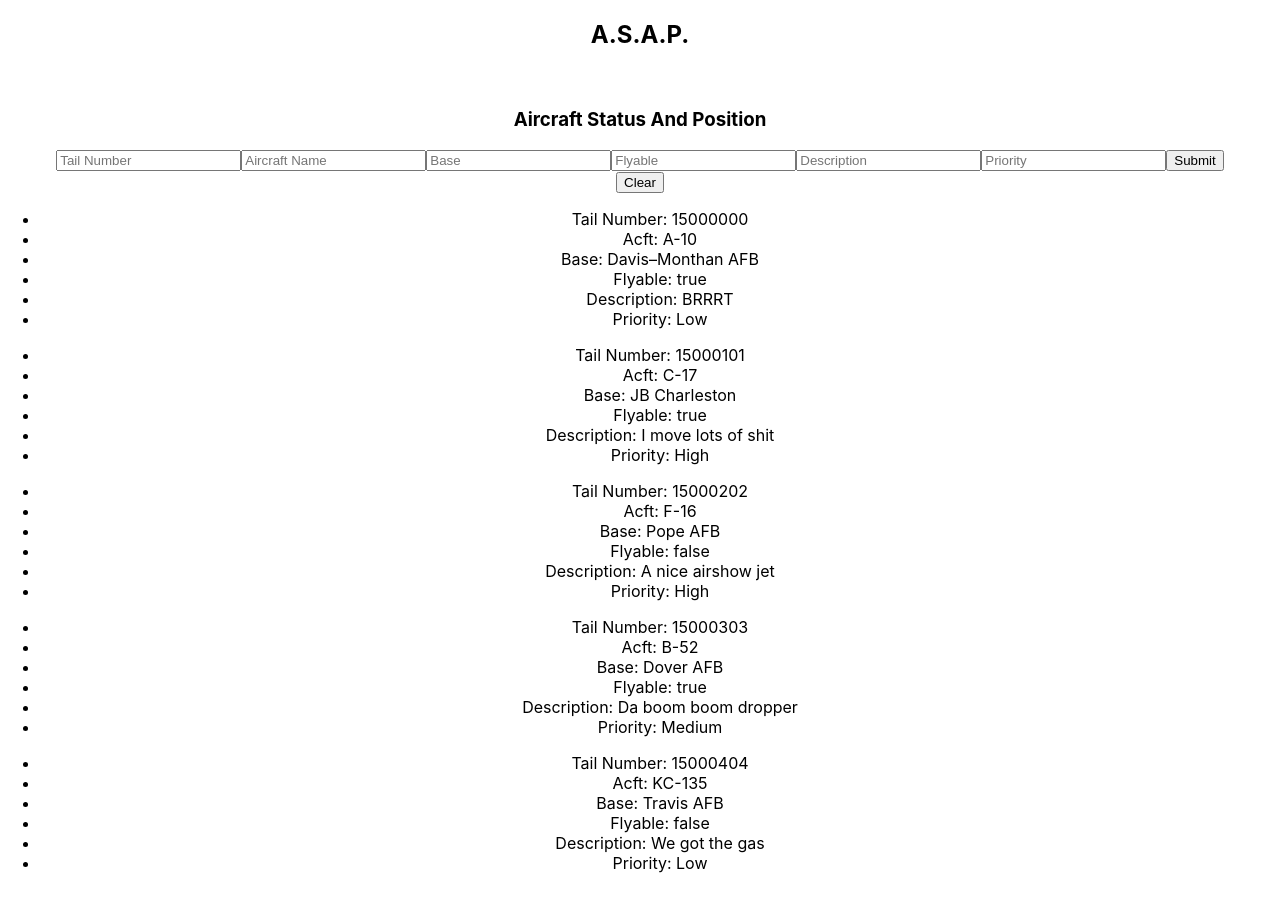
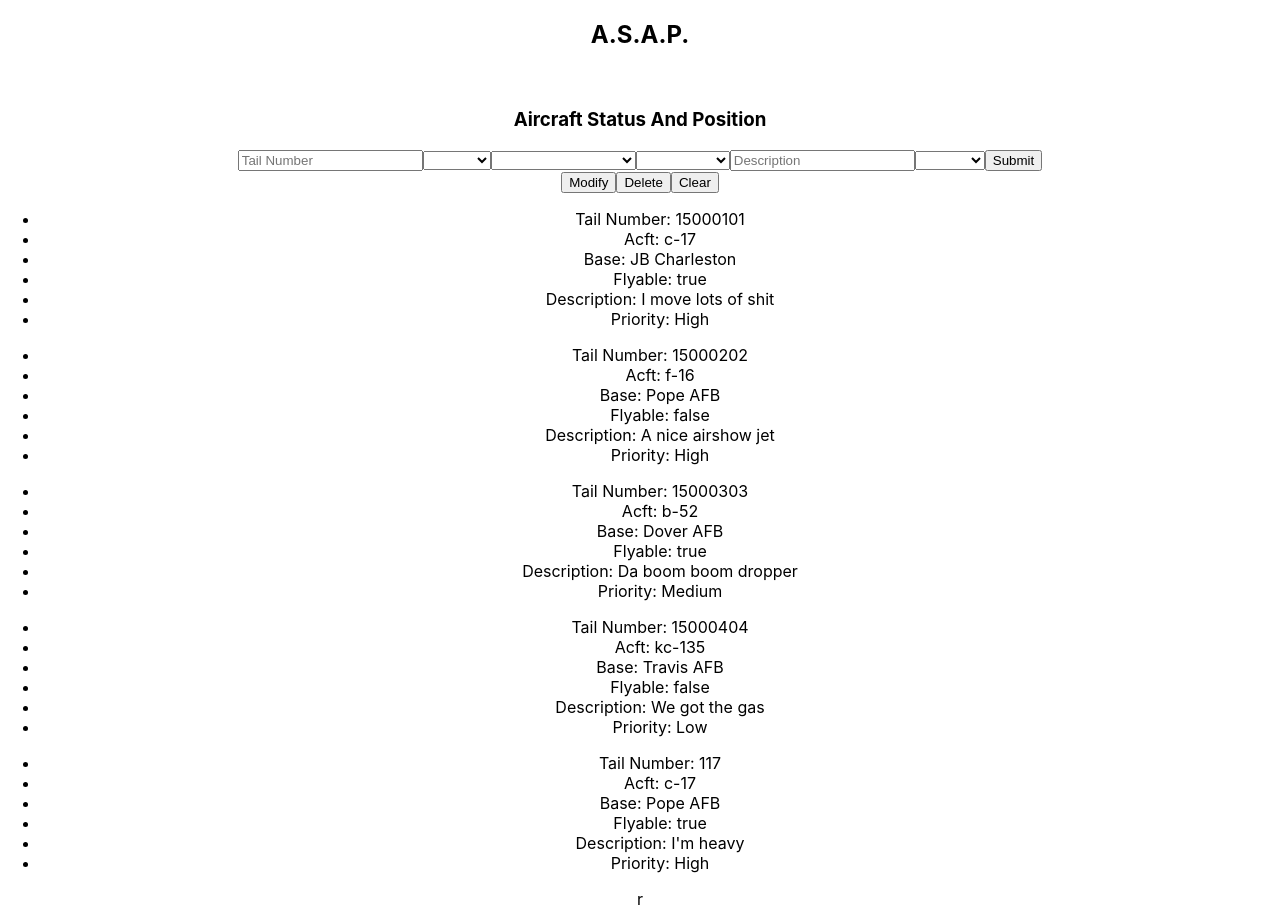
Before and after one commit to Warbuckle117/ASAP_FrontEnd, a React (Create React App) app: page / in a window 1280 px wide. Built offline with nearby package versions, Linux system fonts and the light colour scheme.

Commit message:
semi-working

```diff
--- a/src/App.js
+++ b/src/App.js
@@ -12,6 +12,7 @@ const App = () => {
   const [isLoading, setIsLoading] = useState(true)
   //-1 on current status item means no data is loaded to edit form
   const [currentStatusItem, setCurrentStatusItem] = useState(-1)
+  const [currentArrayItem, setCurrentArrayItem] = useState(-1)
 
   //useEffect for aircraft and bases
   useEffect(() => {
@@ -32,12 +33,12 @@ const App = () => {
     <div className='App'>
       <h2>A.S.A.P.</h2><br/>
       <h3>Aircraft Status And Position</h3>
-      <StatusForm currentStatusItem={currentStatusItem} statusData={statusData} aircraftData={aircraftData} baseData={baseData} setItemCallback={(item) => setCurrentStatusItem(item)} />
+      <StatusForm currentStatusItem={currentStatusItem} currentArrayItem={currentArrayItem} statusData={statusData} aircraftData={aircraftData} baseData={baseData} setItemCallback={(item) => setCurrentStatusItem(item)} />
       <Switch >
         <Route exact path='/' >
-          <StatusList statusData={statusData} aircraftData={aircraftData} baseData={baseData} setItemCallback={(item) => setCurrentStatusItem(item)}/>
+          <StatusList statusData={statusData} aircraftData={aircraftData} baseData={baseData} setItemCallback={(item) => setCurrentStatusItem(item)} setArrayItemCallback={(item) => setCurrentArrayItem(item)}/>
         </Route>
-      </Switch>
+      </Switch>r
 
     </div>
   );
--- a/src/components/DataHandler.js
+++ b/src/components/DataHandler.js
@@ -66,18 +66,23 @@ class DataHandler {
     } else {
       throw new Error('did not pass datavalidation');
     }
-    return new Error('Failed to post record or record already exists');
   }
 
   async editStatus (new_status_data, status_id) { // should modify the status data for a specified tail number and update the status list entry
     // verify that the new_status_data object contains valid data
     // verify that there is a record in the status list with a matching tail number
+    console.log('inside editStatus conditionals',
+      this.verifyNewStatusData(new_status_data) + "AND",
+      status_id !== undefined + "AND (",
+      (this.findRecordByID(status_id) === 0 + "OR",
+      this.findRecordByID(status_id)) + ")");
     if(this.verifyNewStatusData(new_status_data)
         && status_id !== undefined
         && (this.findRecordByID(status_id) === 0
         || this.findRecordByID(status_id)))
     {
       // update the record in status list
+      console.log('inside editStatus 2')
       if(this.use_mock_data){
         const edit_status_data = Object.assign({}, new_status_data);
         edit_status_data['status_id'] = status_id;
@@ -90,14 +95,16 @@ class DataHandler {
         //patch /status/:statusid
       }
     }
-    return new Error('Failed to edit record or record not found');
+    throw new Error('Failed to edit record or record not found');
   }
 
   async deleteStatus (status_id) { // should remove a tail number and it's corresponding status data from the status list
     // verify that status_data_to_delete exists within the status list
+    console.log('inside delete status1', status_id)
     if((this.findRecordByID(status_id) === 0
     || this.findRecordByID(status_id)))
     {
+      console.log('inside delete status2', status_id)
       // remove status_data_to_delete's matching record from the status list
       if(this.use_mock_data){
         let recordID = this.findRecordByID(status_id);
@@ -121,9 +128,10 @@ class DataHandler {
         }
       }
     } else {
-      console.log('this function has a paramter find record')
+      console.log('this function has a paramter find record', status_id)
       return false;
     }
+    console.log('record not found in find record by id', status_id);
     return false;
   }
 
@@ -141,17 +149,35 @@ class DataHandler {
     return false;
   }
 
-  // {‘status_tail_number’: ‘87-1502’, ‘aircraft_id’: 5, ‘base_id’: 6, ‘status_is_flyable’: true, ‘status_description’: ‘engine needs repair’, ‘status_priority’: 1}
-//   {
-//     "status_tail_number": "asdfasdf",
-//     "aircraft_id": 0,
-//     "base_id": 0,
-//     "status_is_flyable": "1",
-//     "status_description": "It Works!",
-//     "status_priority": "1"
-// }
+  // aircraft_id: 2
+  // base_id: 1
+  // status_description: "A nice airshow jet"
+  // status_id: 2
+  // status_is_flyable: false
+  // status_priority: 1
+  // status_tail_number: 15000202
+
 
   verifyNewStatusData (new_status_data) {
+    console.log(
+      new_status_data['status_tail_number'] !== undefined,
+      typeof new_status_data['status_tail_number'] === 'string',
+
+      new_status_data['aircraft_id'] !== undefined,
+      typeof new_status_data['aircraft_id'] === 'number',
+
+      new_status_data['base_id'] !== undefined,
+      typeof new_status_data['base_id'] === 'number',
+
+      new_status_data['status_is_flyable'] !== undefined,
+      typeof new_status_data['status_is_flyable'] === 'boolean',
+
+      new_status_data['status_description'] !== undefined,
+      typeof new_status_data['status_description'] === 'string',
+
+      new_status_data['status_priority'] !== undefined,
+      typeof new_status_data['status_priority'] === 'number',
+    );
     return ( true
         && new_status_data['status_tail_number'] !== undefined
         && typeof new_status_data['status_tail_number'] === 'string'
@@ -234,64 +260,64 @@ class DataHandler {
   getMockStatusData() {
     return [
       {
-        status_id: 0,
-        status_tail_number: 15000000,
-        aircraft_id: 0,
-        aircraft_name: "A-10",
-        base_id: 0,
-        base_name: "Davis–Monthan AFB",
-        status_is_flyable: true,
-        status_description: "BRRRT",
-        status_repair_priority: 3,
-        status_last_updated: "2021-07-29",
+        "status_id": 1,
+        "status_tail_number": "15000101",
+        "aircraft_id": 1,
+        "aircraft_name": "c-17",
+        "base_id": 2,
+        "base_name": "JB Charleston",
+        "status_is_flyable": true,
+        "status_description": "I move lots of shit",
+        "status_priority": 1,
+        "updated_at": "2021-08-17T21:20:51.486Z",
       },
       {
-        status_id: 1,
-        status_tail_number: 15000101,
-        aircraft_id: 1,
-          aircraft_name: "C-17",
-        base_id: 2,
-    	  base_name: "JB Charleston",
-        status_is_flyable: true,
-        status_description: "I move lots of shit",
-        status_repair_priority: 1,
-        status_last_updated: "2021-08-12",
+        "status_id": 2,
+        "status_tail_number": "15000202",
+        "aircraft_id": 2,
+        "aircraft_name": "f-16",
+        "base_id": 1,
+        "base_name": "Pope AFB",
+        "status_is_flyable": false,
+        "status_description": "A nice airshow jet",
+        "status_priority": 1,
+        "updated_at": "2021-08-17T21:20:51.486Z",
       },
       {
-        status_id: 2,
-        status_tail_number: 15000202,
-        aircraft_id: 2,
-          aircraft_name: "F-16",
-        base_id: 1,
-          base_name: "Pope AFB",
-        status_is_flyable: false,
-        status_description: "A nice airshow jet",
-        status_repair_priority: 1,
-        status_last_updated: "2021-08-15",
+        "status_id": 3,
+        "status_tail_number": "15000303",
+        "aircraft_id": 4,
+        "aircraft_name": "b-52",
+        "base_id": 4,
+        "base_name": "Dover AFB",
+        "status_is_flyable": true,
+        "status_description": "Da boom boom dropper",
+        "status_priority": 2,
+        "updated_at": "2021-08-17T21:20:51.486Z",
       },
       {
-        status_id: 3,
-        status_tail_number: 15000303,
-        aircraft_id: 4,
-          aircraft_name: "B-52",
-        base_id: 4,
-          base_name: "Dover AFB",
-        status_is_flyable: true,
-        status_description: "Da boom boom dropper",
-        status_repair_priority: 2,
-        status_last_updated: "2021-08-11",
+        "status_id": 4,
+        "status_tail_number": "15000404",
+        "aircraft_id": 3,
+        "aircraft_name": "kc-135",
+        "base_id": 3,
+        "base_name": "Travis AFB",
+        "status_is_flyable": false,
+        "status_description": "We got the gas",
+        "status_priority": 3,
+        "updated_at": "2021-08-17T21:20:51.486Z",
       },
       {
-        status_id: 4,
-        status_tail_number: 15000404,
-        aircraft_id: 3,
-          aircraft_name: "KC-135",
-        base_id: 3,
-          base_name: "Travis AFB",
-        status_is_flyable: false,
-        status_description: "We got the gas",
-        status_repair_priority: 3,
-        status_last_updated: "2021-08-14",
+        "status_id": 6,
+        "status_tail_number": "117",
+        "aircraft_id": 1,
+        "aircraft_name": "c-17",
+        "base_id": 1,
+        "base_name": "Pope AFB",
+        "status_is_flyable": true,
+        "status_description": "I'm heavy",
+        "status_priority": 1,
+        "updated_at": "2021-08-17T21:51:30.899Z",
       },
     ];
   }
--- a/src/components/StatusForm.js
+++ b/src/components/StatusForm.js
@@ -1,7 +1,12 @@
 import React, { useState, useEffect } from 'react';
 import DataHandler from './DataHandler';
 
+import { PRIORITY_LIST_NUM } from '../constants';
+import { PRIORITY_LIST_STR } from '../constants';
+import { FLYABLE_STR } from '../constants';
+
 const StatusForm = (props) => {
+  const [statusID, setStatusID] = useState()
   const [tailNumber, setTailNumber] = useState()
   const [aircraftID, setAircraftID] = useState()
   const [aircraftName, setAircraftName] = useState()
@@ -13,6 +18,12 @@ const StatusForm = (props) => {
   const [isLoading, setIsLoading] = useState(true)
   const [responseData, setResponseData] = useState('')
 
+  const FLYABLE_BOOL = (isFlyable) => {
+    if (isFlyable === '')
+        return '';
+    return isFlyable ? 'Flyable' : 'Non-Flyable';
+  }
+
   const tailNumberChange = (event) => {
     const value = event.target.value;
     setTailNumber(value);
@@ -21,18 +32,18 @@ const StatusForm = (props) => {
   const aircraftNameChange = (event) => {
     const value = event.target.value;
     //make sure to set aircraft id as well
-    setAircraftName(value);
+    setAircraftID(parseInt(value));
   };
 
   const baseChange = (event) => {
     const value = event.target.value;
     //make sure to set base id as well
-    setBase(value);
+    setBaseID(parseInt(value));
   };
 
   const flyableChange = (event) => {
     const value = event.target.value;
-    setFlyable(value);
+    setFlyable(FLYABLE_STR[value]);
   };
 
   const descriptionChange = (event) => {
@@ -42,11 +53,59 @@ const StatusForm = (props) => {
 
   const priorityChange = (event) => {
     const value = event.target.value;
-    setPriority(value);
+    setPriority(PRIORITY_LIST_STR[value]);
   };
 
   const handleClearForm = () => {
     props.setItemCallback(-1)
+  };
+
+  const handleModifyForm = () => {
+    setIsLoading(true);
+
+    //check if it is a new or an edit, if currentItem is -1 it "should" be a new
+    const formData = {
+      status_id: statusID,
+      status_tail_number: tailNumber,
+      aircraft_id: aircraftID,
+      aircraft_name: aircraftName,
+      base_id: baseID,
+      base_name: base,
+      status_is_flyable: flyable,
+      status_description: description,
+      status_priority: priority};
+      console.log('form data', formData)
+      const dataHandler = new DataHandler();
+      try {
+        dataHandler.editStatus(formData, statusID).then((data) => setResponseData(data));
+      } catch (error) {
+        console.error(error);
+      }
+      if (props.currentStatusItem < 0) {
+        let decrementCurrentItem = props.currentStatusItem-1;
+        props.setItemCallback(decrementCurrentItem)
+      } else {
+        props.setItemCallback(-1)
+      }
+  };
+
+  const findRecordByID = (status_id) => {
+    if (status_id === 0 || status_id) {
+      for (let i = 0; i < props.statusData; i++) {
+        if (props.statusData[i].status_id === status_id) {
+          return i;
+        }
+      }
+    } else {
+      console.log('this function has a paramter find record', status_id)
+      return false;
+    }
+    console.log('record not found in find record by id', status_id);
+    return false;
+  };
+
+  const handleDeleteForm = () => {
+
   };
 
   const handleSubmit = (event) => {
@@ -58,9 +117,9 @@ const StatusForm = (props) => {
       status_tail_number: tailNumber,
       aircraft_id: aircraftID,
       base_id: baseID,
-      status_is_flyable: true,
+      status_is_flyable: flyable,
       status_description: description,
-      status_priority: 1};
+      status_priority: priority};
       console.log('form data', formData)
       const dataHandler = new DataHandler();
       try {
@@ -78,23 +137,27 @@ const StatusForm = (props) => {
 
   useEffect(() => {
     if (props.currentStatusItem > -1) {
-      setTailNumber(props.statusData[props.currentStatusItem].status_tail_number)
-      setAircraftName(props.statusData[props.currentStatusItem].aircraft_name)
-      setAircraftID(props.statusData[props.currentStatusItem].aircraft_id)
-      setBase(props.statusData[props.currentStatusItem].base_name)
-      setBaseID(props.statusData[props.currentStatusItem].base_id)
-      setFlyable(props.statusData[props.currentStatusItem].status_is_flyable)
-      setDescription(props.statusData[props.currentStatusItem].status_description)
-      setPriority(props.statusData[props.currentStatusItem].status_repair_priority)
+
+
+      setStatusID(props.statusData[props.currentArrayItem].status_id)
+      setTailNumber(props.statusData[props.currentArrayItem].status_tail_number)
+      setAircraftName(props.statusData[props.currentArrayItem].aircraft_name)
+      setAircraftID(props.statusData[props.currentArrayItem].aircraft_id)
+      setBase(props.statusData[props.currentArrayItem].base_name)
+      setBaseID(props.statusData[props.currentArrayItem].base_id)
+      setFlyable(props.statusData[props.currentArrayItem].status_is_flyable)
+      setDescription(props.statusData[props.currentArrayItem].status_description)
+      setPriority(props.statusData[props.currentArrayItem].status_priority)
     } else {
+      setStatusID('')
       setTailNumber('')
       setAircraftName('')
-      setAircraftID(0)
+      setAircraftID('')
       setBase('')
-      setBaseID(0)
+      setBaseID('')
       setFlyable('')
       setDescription('')
-      setPriority('')
+      setPriority(0)
     }
   }, [props.currentStatusItem])
 
@@ -110,45 +173,55 @@ const StatusForm = (props) => {
                 onChange={tailNumberChange}
                 placeholder="Tail Number"
         />
-        <input  type="text"
-                name="aircraftName"
-                id="aircraftName"
-                value={aircraftName}
-                onChange={aircraftNameChange}
-                placeholder="Aircraft Name"
-        />
-        <input  type="text"
-                name="base"
-                id="base"
-                value={base}
-                onChange={baseChange}
-                placeholder="Base"
-        />
-        <input  type="text"
-                name="flyable"
-                id="flyable"
-                value={flyable}
-                onChange={flyableChange}
-                placeholder="Flyable"
-        />
+        <select name = "aircraftName"
+                value={aircraftID}
+                onChange={aircraftNameChange}>
+            <option value = "" selected></option>
+            {props.aircraftData && props.aircraftData.map((aircraft) => {
+              return <option value={aircraft.aircraft_id}>{`${aircraft.aircraft_type}`}</option>
+            })}
+         </select>
+        <select name = "baseName"
+                value={baseID}
+                onChange={baseChange}>
+            <option value = "" selected></option>
+            {props.baseData && props.baseData.map((_base) => {
+              return <option value={_base.base_id}>{`${_base.base_name}`}</option>
+            })}
+         </select>
+        <select name = "flyable"
+                value={FLYABLE_BOOL(flyable)}
+                onChange={flyableChange}>
+            <option value = "" selected></option>
+            <option value = "Flyable">Flyable</option>
+            <option value = "Non-Flyable">Non-Flyable</option>
+         </select>
         <input  type="text"
                 name="description"
                 id="description"
                 value={description}
                 onChange={descriptionChange}
-                placeholder="Description"/>
-        <input  type="text"
-                name="priority"
-                id="priority"
-                value={priority}
-                onChange={priorityChange}
-                placeholder="Priority"
+                placeholder="Description"
         />
+        <select name = "priority"
+                value={PRIORITY_LIST_NUM[priority]}
+                onChange={priorityChange}>
+            <option value = "" selected></option>
+            <option value = "High">High</option>
+            <option value = "Medium">Medium</option>
+            <option value = "Low">Low</option>
+         </select>
 	      <input  type="submit"
                 name="submit"
                 id="submit"
         />
       </form>
+      <button onClick={handleModifyForm}>
+        Modify
+      </button>
+      <button onClick={handleDeleteForm}>
+        Delete
+      </button>
       <button onClick={handleClearForm}>
         Clear
       </button>
--- a/src/components/StatusList.js
+++ b/src/components/StatusList.js
@@ -5,7 +5,7 @@ const StatusList = (props) => {
   return (
     <div>
     {props.statusData.map((statusItem, each) => {
-      return <StatusListItem key={`item-${each}`} statusItem={statusItem} setItemCallback={(item) => props.setItemCallback(item)}/>
+      return <StatusListItem key={`item-${each}`} arrayItem={each} statusItem={statusItem} setItemCallback={(item) => props.setItemCallback(item)} setArrayItemCallback={(item) => props.setArrayItemCallback(item)}/>
     })}
     </div>
   )
--- a/src/components/StatusListItem.js
+++ b/src/components/StatusListItem.js
@@ -1,12 +1,17 @@
-import React, { useState } from 'react';
+import React, { useState, useEffect } from 'react';
 import { PRIORITY_LIST } from '../constants';
 
 const StatusListItem = (props) => {
 
   const handleItemClick = () => {
     props.setItemCallback(props.statusItem.status_id);
+    props.setArrayItemCallback(props.arrayItem);
     console.log('clicked item',props.statusItem.status_id)
   }
+
+  useEffect(() => {
+
+  }, [props.statusItem]);
 
   return (
     <article onClick={handleItemClick} >
@@ -16,7 +21,7 @@ const StatusListItem = (props) => {
         <li>{"Base: " + props.statusItem.base_name}</li>
         <li>{"Flyable: " + props.statusItem.status_is_flyable}</li>
         <li>{"Description: " + props.statusItem.status_description}</li>
-        <li>{"Priority: " + PRIORITY_LIST[props.statusItem.status_repair_priority]}</li>
+        <li>{"Priority: " + PRIORITY_LIST[props.statusItem.status_priority]}</li>
       </ul>
     </article>
   )
@@ -25,4 +30,4 @@ const StatusListItem = (props) => {
 export default StatusListItem;
 
 
-// {"status_id":0,"status_tail_number":15000000,"aircraft_id":0,"aircraft_name":"A-10","base_id":0,"base_name":"Davis–Monthan AFB","status_is_flyable":true,"status_description":"BRRRT","status_repair_priority":3,"status_last_updated":"2021-07-29"}
+// {"status_id":0,"status_tail_number":15000000,"aircraft_id":0,"aircraft_name":"A-10","base_id":0,"base_name":"Davis–Monthan AFB","status_is_flyable":true,"status_description":"BRRRT","status_priority":3,"status_last_updated":"2021-07-29"}
--- a/src/constants.js
+++ b/src/constants.js
@@ -1 +1,6 @@
-export const PRIORITY_LIST =  {1:'High', 2:'Medium', 3:'Low'};
+export const PRIORITY_LIST = { 1: 'High', 2: 'Medium', 3: 'Low' };
+
+// last term in each name denotes the input type
+export const PRIORITY_LIST_NUM = {0: '', 1: 'High', 2: 'Medium', 3: 'Low'};
+export const PRIORITY_LIST_STR = {High: 1, Medium: 2, Low: 3 };
+export const FLYABLE_STR = { 'Non-Flyable': false, 'Flyable': true};
```
Also changed, not shown: 1 other file (tests, documents, lock files or other folders). Lines whose indentation alone changed are shown as unchanged.
